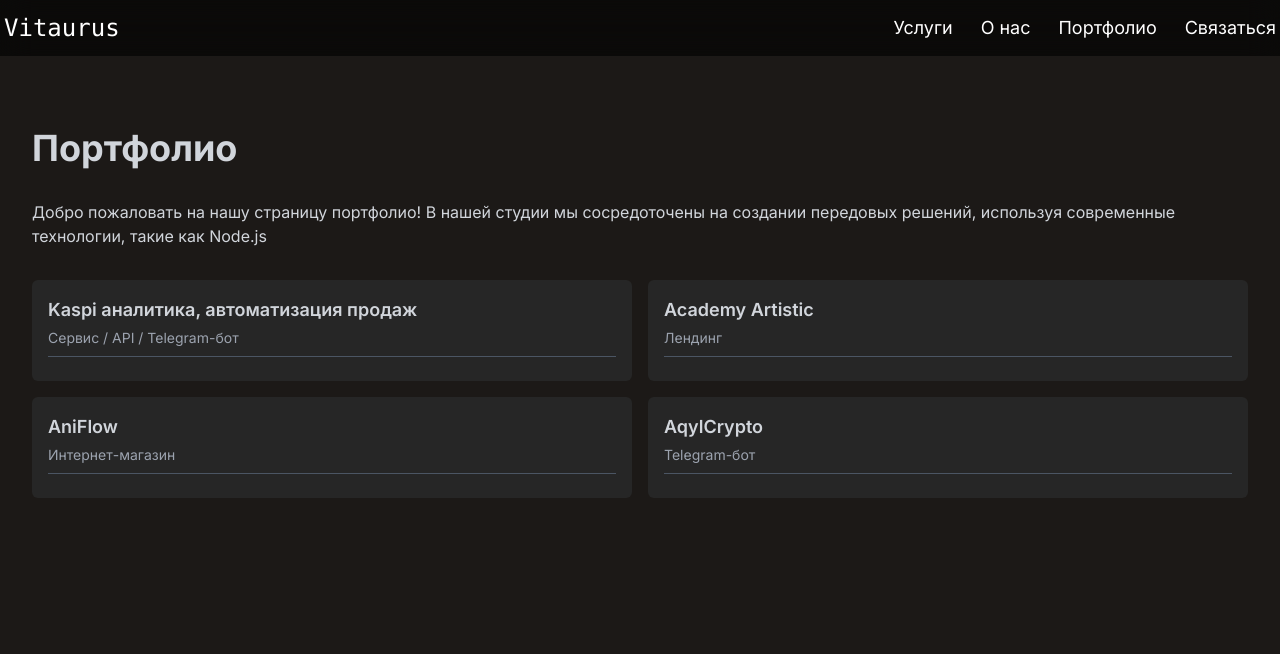
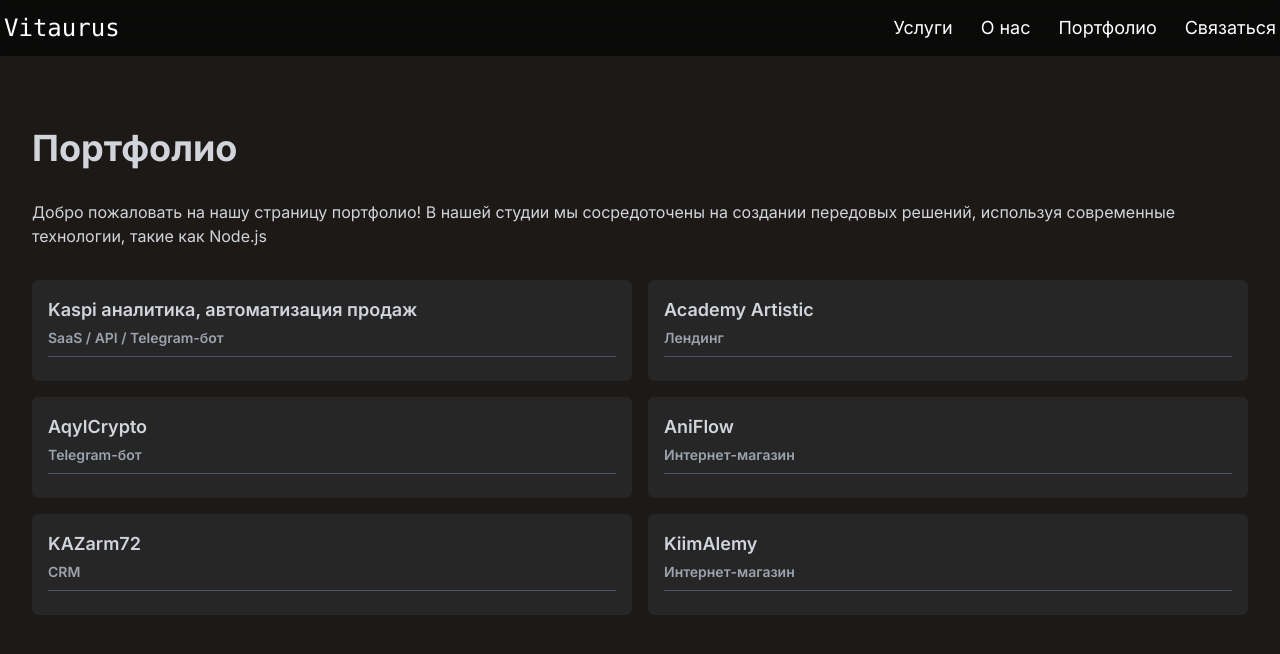
Before and after one commit to iLare27/web-dev-studio, a Next.js app: page /portfolio in a window 1280 px wide. Shown: the top 654 px of the page. Built offline with nearby package versions, Linux system fonts and the light colour scheme.

Commit message:
added interactability, changed content

```diff
--- a/src/app/content.json
+++ b/src/app/content.json
@@ -15,11 +15,6 @@
       "description": "Разработка интуитивно понятных и визуально привлекательных интерфейсов для улучшения пользовательского опыта."
     },
     {
-      "image": "/mobiledev.webp",
-      "title": "Разработка мобильных приложений",
-      "description": "Создание нативных и кроссплатформенных мобильных приложений для iOS и Android."
-    },
-    {
       "image": "/seo.webp",
       "title": "SEO Оптимизация",
       "description": "Повышение видимости вашего сайта в поисковых системах для привлечения большего трафика."
@@ -34,11 +29,11 @@
     {
       "name": "Kaspi аналитика, автоматизация продаж",
       "urlName": "kaspi-bot",
-      "status": false,
-      "type": "Сервис / API / Telegram-бот",
-      "description": "",
-      "stack": "",
-      "image": ""
+      "status": true,
+      "type": "SaaS / API / Telegram-бот",
+      "description": "Проект включает в себя разработку бота, который работает с платформой Kaspi.kz. Бот автоматически анализирует цены на товары, следит за динамикой изменения цен у конкурентов и корректирует цены товаров клиента для поддержания конкурентоспособности. Был разработан сайт в качестве SaaS-решения, что позволяет клиенту наблюдать за аналитикой и управлять настройками бота. Также разработан API для интеграции с собственными системами клиента. Дополнительно, проект включает в себя телеграм-бота, который предоставляет клиенту уведомления о важных изменениях цен и аналитические данные. Этот проект помогает оптимизировать стратегии ценообразования и повысить эффективность продаж.",
+      "stack": "Backend - Node.JS, frontend - React.JS, База данных - PostgreSQL",
+      "image": "/kaspibot.png"
     },
     {
       "name": "Academy Artistic",
@@ -50,6 +45,15 @@
       "image": "/landing.png"
     },
     {
+      "name": "AqylCrypto",
+      "urlName": "aqylcrypto",
+      "status": true,
+      "type": "Telegram-бот",
+      "description": "Телеграм-бот разработан для курсов по криптовалютам, предоставляя платформу для дистрибуции образовательных материалов,  уведомлениях о прямых трансляций и организации интерактивных конкурсов и розыгрышей. Бот автоматизирует отправку учебных ресурсов, информирует учеников о предстоящих мероприятиях и облегчает взаимодействие.  Включает в себя функции персонализации подписки, проведения викторин и обработки вопросов и ответов, способствуя более глубокому погружению в материал и усилению пользовательского опыта.",
+      "stack": "Node.JS, Telegraf.JS, MongoDB",
+      "image": "/aqylcrypto.webp"
+    },
+    {
       "name": "AniFlow",
       "urlName": "aniflow",
       "status": false,
@@ -59,10 +63,19 @@
       "image": ""
     },
     {
-      "name": "AqylCrypto",
-      "urlName": "aqylcrypto",
+      "name": "KAZarm72",
+      "urlName": "kazarm",
       "status": false,
-      "type": "Telegram-бот",
+      "type": "CRM",
+      "description": "",
+      "stack": "",
+      "image": ""
+    },
+    {
+      "name": "KiimAlemy",
+      "urlName": "kiimalemy",
+      "status": false,
+      "type": "Интернет-магазин",
       "description": "",
       "stack": "",
       "image": ""
--- a/src/app/globals.css
+++ b/src/app/globals.css
@@ -14,5 +14,5 @@
 }
 
 .card:hover {
-    transform: scale(1.05); /* Увеличение размера карточки */
+    transform: scale(1.025); /* Увеличение размера карточки */
 }
--- a/src/app/portfolio/[projectName]/page.tsx
+++ b/src/app/portfolio/[projectName]/page.tsx
@@ -29,7 +29,7 @@
                                 <h1 className="text-4xl font-bold mb-8 pt-8">Стек:</h1>
                                 <p className="font-medium pb-8">{project.stack}</p>
                             </div>
-                            <div className="w-full lg:w-1/2 flex flex-wrap justify-start lg:justify-end gap-8" data-aos="fade-left" data-aos-delay="150">
+                            <div className="w-full lg:w-1/2 flex flex-wrap justify-start lg:justify-end gap-8 pb-16" data-aos="fade-left" data-aos-delay="150">
                                 <div className="w-full max-w-4xl h-auto">
                                     <Image
                                         src={project.image}
--- a/src/app/portfolio/page.tsx
+++ b/src/app/portfolio/page.tsx
@@ -15,13 +15,13 @@
                     </div>
                     <div className="grid grid-cols-1 md:grid-cols-2 gap-4" data-aos="fade-right">
                         {projects.map((project, index) => (
-                            <div key={index} className="bg-neutral-800 p-4 rounded-md">
-                                <Link href={`/portfolio/${project.urlName}`} passHref className="text-lg font-semibold">
+                            <Link href={`/portfolio/${project.urlName}`} passHref className="text-lg font-semibold card">
+                                <div key={index} className="bg-neutral-800 p-4 rounded-md">
                                     {project.name}
-                                </Link>
-                                <p className="text-sm text-gray-400 mt-1">{project.type}</p>
-                                <hr className="my-2 border-gray-600" />
-                            </div>
+                                    <p className="text-sm text-gray-400 mt-1">{project.type}</p>
+                                    <hr className="my-2 border-gray-600"/>
+                                </div>
+                            </Link>
                         ))}
                     </div>
                 </div>
@@ -30,4 +30,5 @@
     );
 }
 
+
 export default PortfolioPage;
```
Also changed, not shown: public/aqylcrypto.webp (added), public/kaspibot.png (added).
